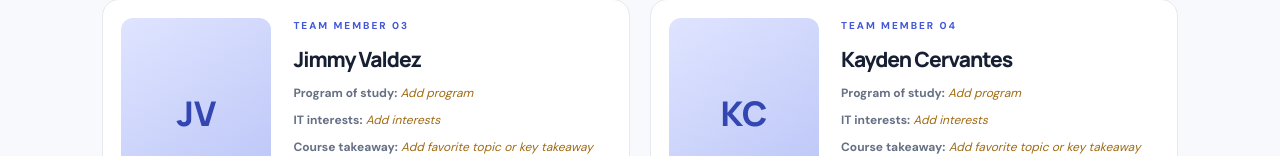
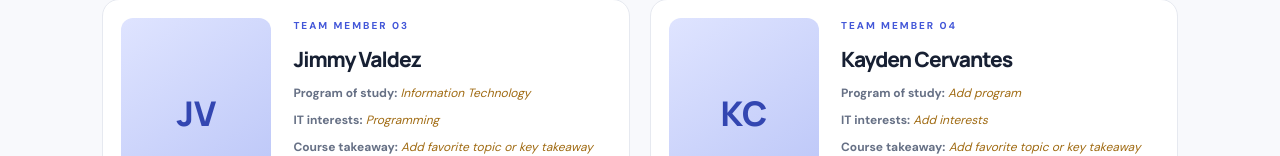
Before and after one commit to 2026164978-cyber/To-do-List-App, a plain HTML site: page team.html in a window 1280 px wide. Shown: the part 796-952 px from the top of the page. Drawn offline with Linux system fonts and the light colour scheme.

Commit message:
Update team member details for Jimmy Valdez

```diff
--- a/team.html
+++ b/team.html
@@ -14,7 +14,7 @@
       <div class="team-grid">
         <article class="person-card"><div class="photo-placeholder">FP</div><div class="person-info"><p class="eyebrow">TEAM MEMBER 01</p><h2>Francis Petkau</h2><p><b>Program of study:</b> <span class="placeholder">Add program</span></p><p><b>IT interests:</b> <span class="placeholder">Add interests</span></p><p><b>Course takeaway:</b> <span class="placeholder">Add favorite topic or key takeaway</span></p></div></article>
         <article class="person-card"><div class="photo-placeholder">LC</div><div class="person-info"><p class="eyebrow">TEAM MEMBER 02</p><h2>Leonardo Cab</h2><p><b>Program of study:</b> <span class="placeholder">Add program</span></p><p><b>IT interests:</b> <span class="placeholder">Add interests</span></p><p><b>Course takeaway:</b> <span class="placeholder">Add favorite topic or key takeaway</span></p></div></article>
-        <article class="person-card"><div class="photo-placeholder">JV</div><div class="person-info"><p class="eyebrow">TEAM MEMBER 03</p><h2>Jimmy Valdez</h2><p><b>Program of study:</b> <span class="placeholder">Add program</span></p><p><b>IT interests:</b> <span class="placeholder">Add interests</span></p><p><b>Course takeaway:</b> <span class="placeholder">Add favorite topic or key takeaway</span></p></div></article>
+        <article class="person-card"><div class="photo-placeholder">JV</div><div class="person-info"><p class="eyebrow">TEAM MEMBER 03</p><h2>Jimmy Valdez</h2><p><b>Program of study:</b> <span class="placeholder">Information Technology</span></p><p><b>IT interests:</b> <span class="placeholder">Programming</span></p><p><b>Course takeaway:</b> <span class="placeholder">Add favorite topic or key takeaway</span></p></div></article>
         <article class="person-card"><div class="photo-placeholder">KC</div><div class="person-info"><p class="eyebrow">TEAM MEMBER 04</p><h2>Kayden Cervantes</h2><p><b>Program of study:</b> <span class="placeholder">Add program</span></p><p><b>IT interests:</b> <span class="placeholder">Add interests</span></p><p><b>Course takeaway:</b> <span class="placeholder">Add favorite topic or key takeaway</span></p></div></article>
       </div>
     </section>
```
